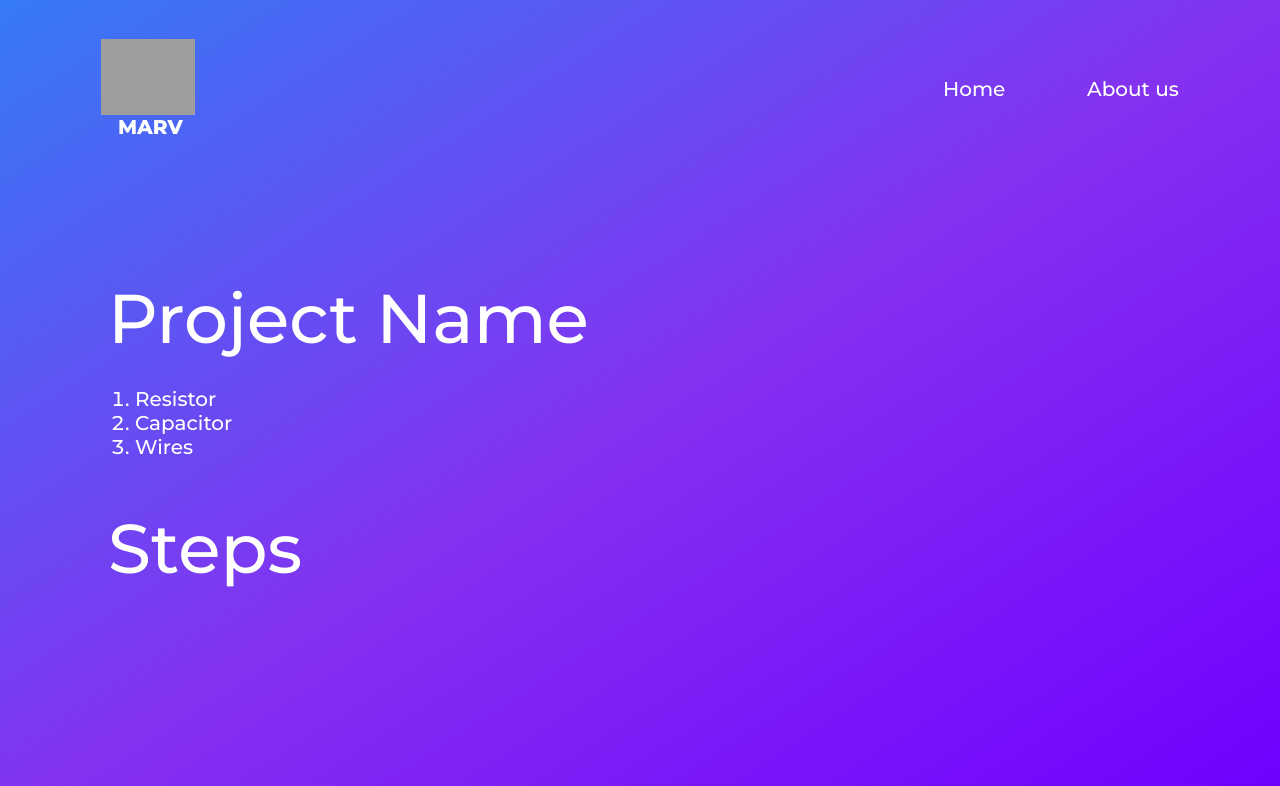
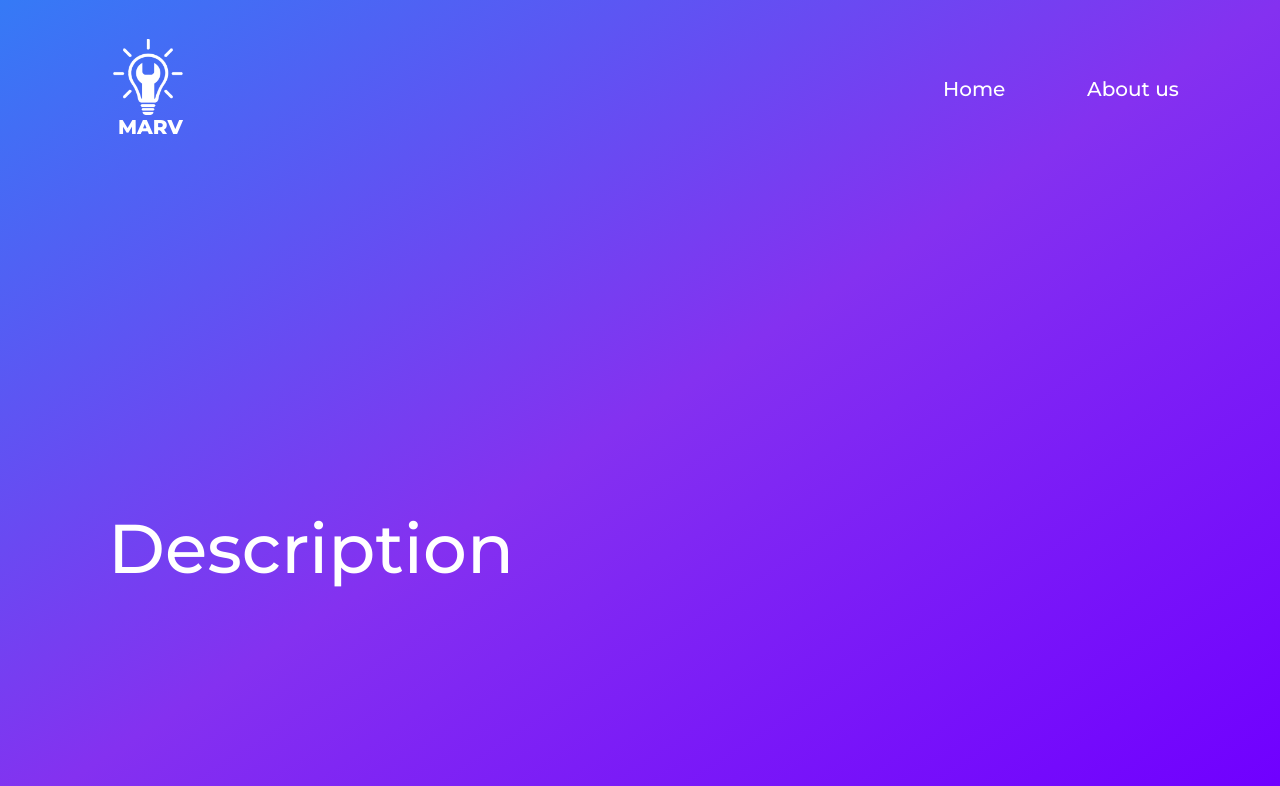
Before and after one commit to Philotheephilix/IoT-Blueprint, a Flask app: template templates/saved-project1.html in a window 1280 px wide. Shown: the top 786 px of the page. Run offline with Flask 3, Linux system fonts and the light colour scheme; the template is opened without the code that fills it, so the values that code supplies are empty; grey boxes are pictures that could not be loaded.

Commit message:
project idea page frontend justification

```diff
--- a/static/stylesheet/saved-project1.css
+++ b/static/stylesheet/saved-project1.css
@@ -1,10 +1,10 @@
 .resistor {
   margin-bottom: 0;
 }
-.resistor-capacitor-wires {
+.project-desc {
   margin: 0;
   font-family: inherit;
-  font-size: inherit;
+  font-size: 30px;
   padding-left: 27px;
 }
 .resistor-capacitor-wires-container {
@@ -21,7 +21,6 @@
   left: 108px;
   font-size: var(--font-size-50xl);
   display: inline-block;
-  width: 591px;
   height: 97px;
 }
 .home2,
@@ -35,7 +34,6 @@
   left: 108px;
   font-size: var(--font-size-50xl);
   display: inline-block;
-  width: 591px;
   height: 97px;
 }
 .home2 {
--- a/templates/saved-project1.html
+++ b/templates/saved-project1.html
@@ -4,8 +4,8 @@
     <meta charset="utf-8" />
     <meta name="viewport" content="initial-scale=1, width=device-width" />
 
-    <link rel="stylesheet" href="./global.css" />
-    <link rel="stylesheet" href="./saved-project1.css" />
+    <link rel="stylesheet" href="{{ url_for('static',filename='stylesheet/global.css')}}" />
+    <link rel="stylesheet" href="{{ url_for('static',filename='stylesheet/saved-project1.css')}}" />
     <link
       rel="stylesheet"
       href="https://fonts.googleapis.com/css2?family=Montserrat:wght@400;500;700;800&display=swap"
@@ -13,21 +13,22 @@
   </head>
   <body>
     <div class="saved-project1">
-      <div class="resistor-capacitor-wires-container">
-        <ol class="resistor-capacitor-wires">
-          <li class="resistor">Resistor</li>
-          <li class="resistor">Capacitor</li>
-          <li>Wires</li>
-        </ol>
+      {% if title %}
+      <div class="project-name">{{ title }}</div>
+      {% endif %}
+      <br>
+      <br>
+      <div class="steps">Description
+        {% if description %}
+        <div class="project-desc">{{ description }}</div>
+        {% endif %}
       </div>
-      <div class="project-name">Project Name</div>
-      <div class="steps">Steps</div>
       <div class="home2" id="homeText">Home</div>
       <div class="about-us2" id="aboutUsText">About us</div>
       <img
         class="pattarai-logo-white-12"
         alt=""
-        src="./public/pattarai-logo-white-1@2x.png"
+        src="{{ url_for('static',filename='img/pattarai-logo-white-1@2x.png')}}"
         id="pattaraiLogoWhite1"
       />
 
```
Also changed, not shown: templates/new-project-1-select-4.html (+3 -6 lines).
